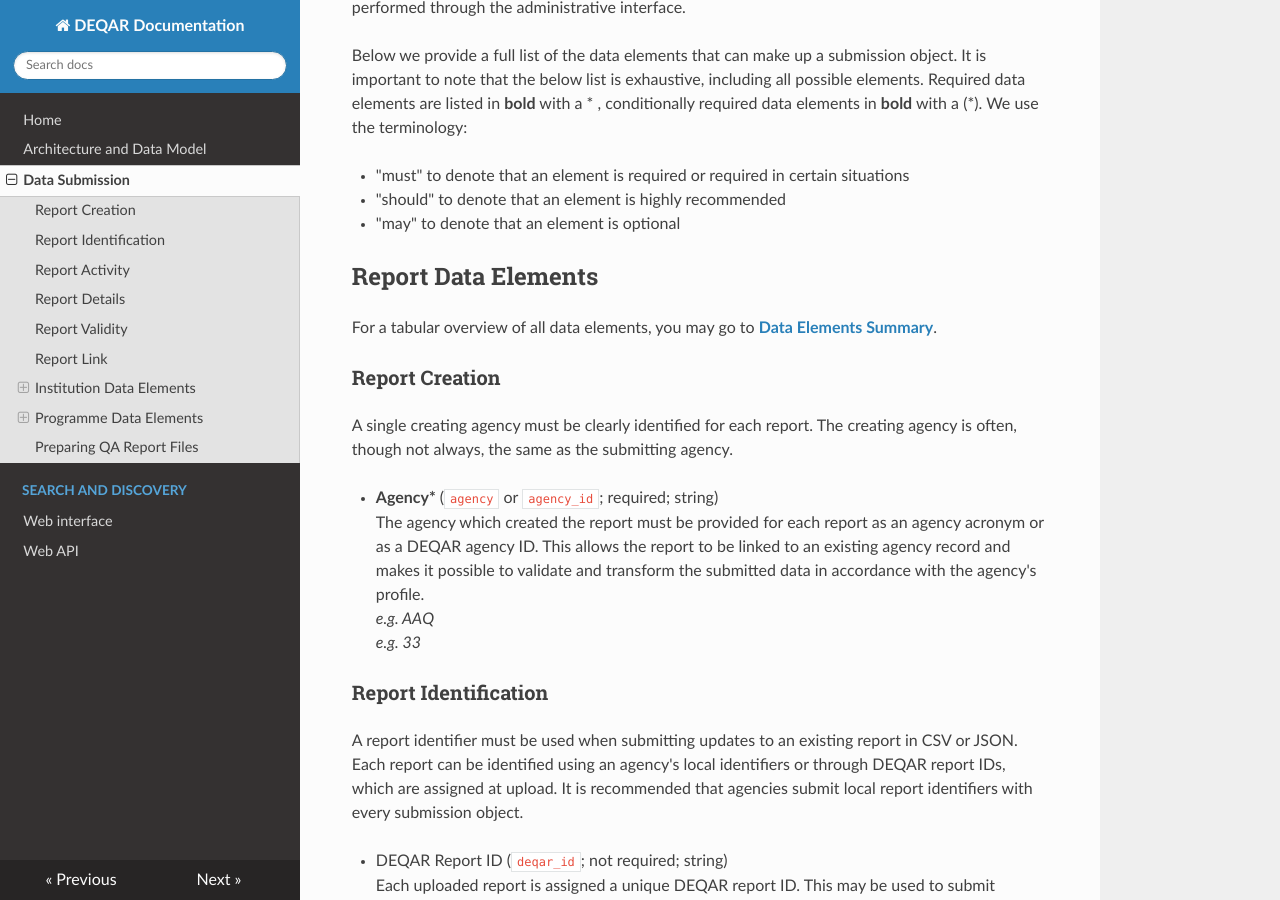
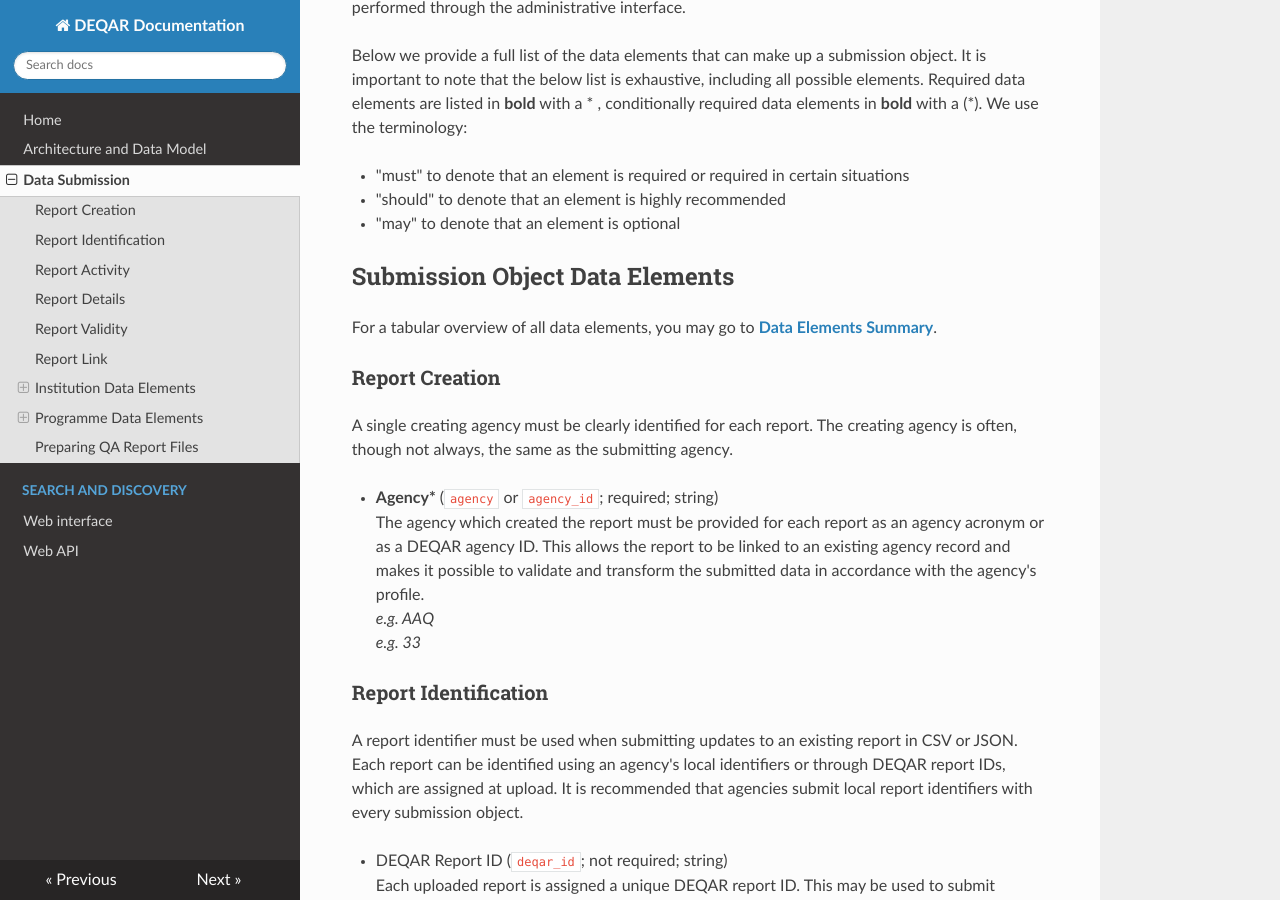
Before and after one commit to EQAR/deqar-docs, an MkDocs documentation site: the page built from docs/data_submission_overview.md, in a window 1280 px wide and 900 px high, scrolled down 428 px. Built offline with MkDocs 1.6.1, drawn with Linux system fonts in a browser that asks for light colours; nearby versions of some CDN libraries; old or Windows-style settings are respelled for this version of MkDocs.

Commit message:
Update data_submission_overview.md

```diff
--- a/docs/data_submission_overview.md
+++ b/docs/data_submission_overview.md
@@ -8,7 +8,7 @@ Below we provide a full list of the data elements that can make up a submission
  - "should" to denote that an element is highly recommended
  - "may" to denote that an element is optional
 
-## Report Data Elements
+## Submission Object Data Elements
 
 For a tabular overview of all data elements, you may go to [**Data Elements Summary**](https://docs.deqar.eu/data_elements_summary.md).
 
```
